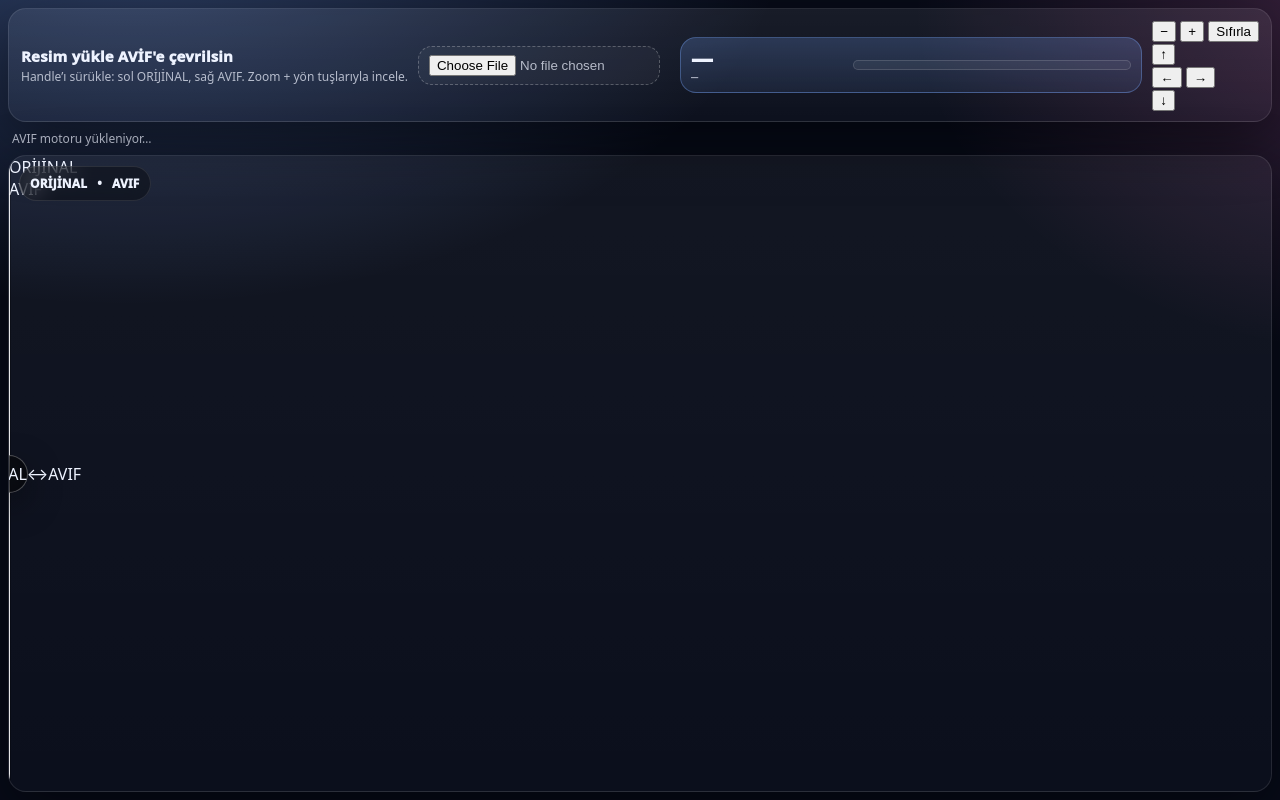
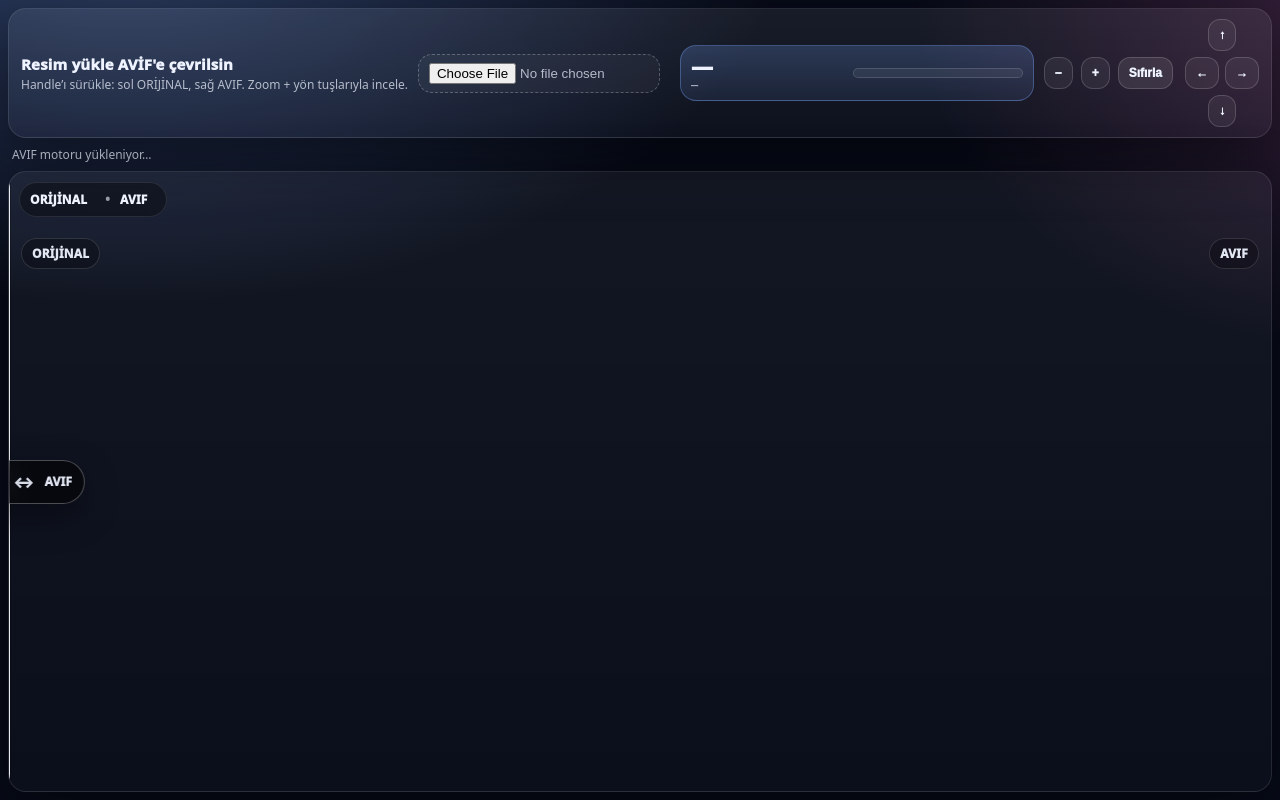
Before and after one commit to metinciris/avif, a plain HTML site: page docs/index.html in a window 1280 px wide. Drawn offline with Linux system fonts and the light colour scheme.

Commit message:
Update style.css

```diff
--- a/docs/style.css
+++ b/docs/style.css
@@ -104,6 +104,42 @@ input[type="file"]{ max-width: 220px; color: var(--muted); }
   transition: width 650ms cubic-bezier(.2,.8,.2,1);
 }
 
+/* Buttons + tools */
+.tools{
+  display:flex;
+  align-items:center;
+  gap:8px;
+  flex-wrap:wrap;
+}
+.btn{
+  appearance:none;
+  border:1px solid rgba(255,255,255,.16);
+  background: rgba(255,255,255,.06);
+  color: var(--text);
+  border-radius: 12px;
+  padding: 8px 10px;
+  font-weight: 950;
+  font-size: 12px;
+  cursor:pointer;
+  user-select:none;
+  -webkit-tap-highlight-color: transparent;
+}
+.btn:hover{ background: rgba(255,255,255,.09); }
+.btn:active{ transform: translateY(1px); }
+.btn.secondary{ background: rgba(255,255,255,.09); }
+
+.dpad{
+  display:flex;
+  flex-direction:column;
+  align-items:center;
+  gap:6px;
+  padding-left: 4px;
+}
+.dpadRow{
+  display:flex;
+  gap:6px;
+}
+
 /* Status */
 .status{
   color: var(--muted);
@@ -140,14 +176,40 @@ input[type="file"]{ max-width: 220px; color: var(--muted); }
   letter-spacing:.2px;
 }
 .badge .meta{ color: var(--muted); font-weight:700; }
+.badge .dot{ opacity:.6; }
+.badge .chip{ display:inline-flex; gap:8px; align-items:center; }
+
+.cornerLabels{
+  position:absolute;
+  inset: 12px;
+  z-index:6;
+  pointer-events:none;
+}
+.corner{
+  position:absolute;
+  top: 54px;
+  padding: 6px 10px;
+  border-radius: 999px;
+  border:1px solid rgba(255,255,255,.14);
+  background: rgba(0,0,0,.28);
+  backdrop-filter: blur(10px);
+  -webkit-backdrop-filter: blur(10px);
+  font-weight: 950;
+  font-size: 12px;
+  letter-spacing:.2px;
+  opacity:.95;
+}
+.corner.left{ left: 0; }
+.corner.right{ right: 0; }
 
 .viewport{
   position:absolute; inset:0;
   overflow:hidden;
-  /* zoom yok: sadece slider */
-  touch-action: none;
+  touch-action:none; /* pinch */
   user-select:none;
+  cursor: grab;
 }
+.viewport:active{ cursor: grabbing; }
 
 .center{
   position:absolute;
@@ -157,6 +219,8 @@ input[type="file"]{ max-width: 220px; color: var(--muted); }
 .content{
   position:relative;
   width:1px; height:1px; /* JS set ediyor */
+  transform-origin: 0 0;
+  will-change: transform;
 }
 
 /* Layers */
@@ -174,33 +238,51 @@ input[type="file"]{ max-width: 220px; color: var(--muted); }
   z-index:7;
   pointer-events:none;
 }
-.range{
-  position:absolute; inset:0;
-  opacity:0;
+
+/* wide grab area for easy drag */
+.handleGrab{
+  position:absolute;
+  top:0; bottom:0;
+  width: 60px;
+  transform: translateX(-30px);
   pointer-events:auto;
-  touch-action:none;
   cursor: ew-resize;
 }
+
 .handleLine{
   position:absolute; top:0; bottom:0;
   width:2px;
-  background: rgba(255,255,255,.9);
+  background: rgba(255,255,255,.92);
   transform: translateX(-1px);
   box-shadow: 0 0 0 1px rgba(0,0,0,.25);
 }
+
 .handleKnob{
   position:absolute; top:50%;
-  width: 38px; height: 38px;
+  transform: translate(-50%, -50%);
+  display:flex;
+  align-items:center;
+  gap:10px;
+  padding: 10px 12px;
   border-radius: 999px;
   background: rgba(0,0,0,.55);
   border: 1px solid rgba(255,255,255,.28);
   backdrop-filter: blur(10px);
   -webkit-backdrop-filter: blur(10px);
-  transform: translate(-19px, -50%);
-  display:flex; align-items:center; justify-content:center;
   box-shadow: 0 12px 35px rgba(0,0,0,.4);
+  pointer-events:none;
 }
-.handleKnob:before{ content:"↔"; font-weight:900; opacity:.9; }
+.handleKnob .lbl{
+  font-weight: 950;
+  font-size: 12px;
+  letter-spacing:.2px;
+  opacity:.95;
+  white-space:nowrap;
+}
+.handleKnob .sep{
+  font-weight: 950;
+  opacity:.9;
+}
 
 /* Converting overlay */
 .overlay{
@@ -251,4 +333,5 @@ input[type="file"]{ max-width: 220px; color: var(--muted); }
   input[type="file"]{ max-width: 170px; }
   .stage{ height: 82svh; }
   .kpi{ min-width: unset; width:100%; }
+  .corner{ top: 86px; }
 }
```
